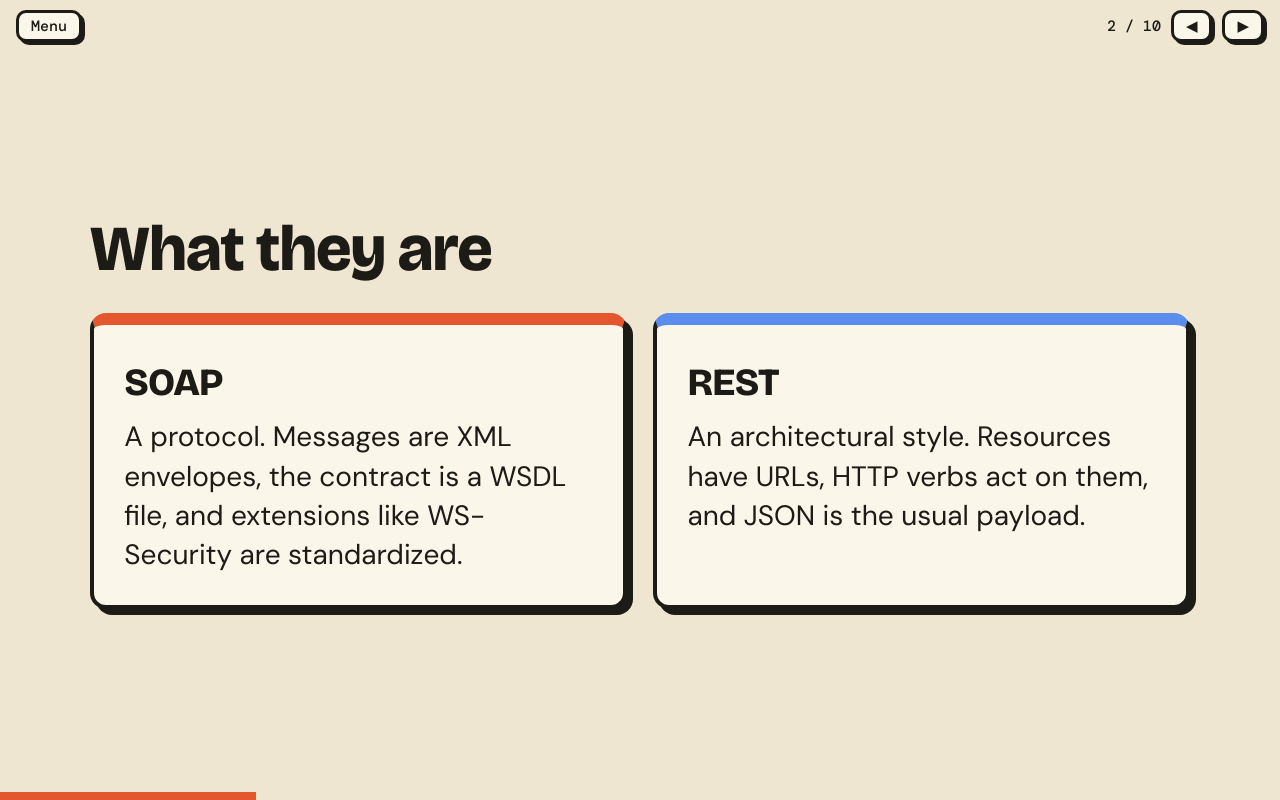
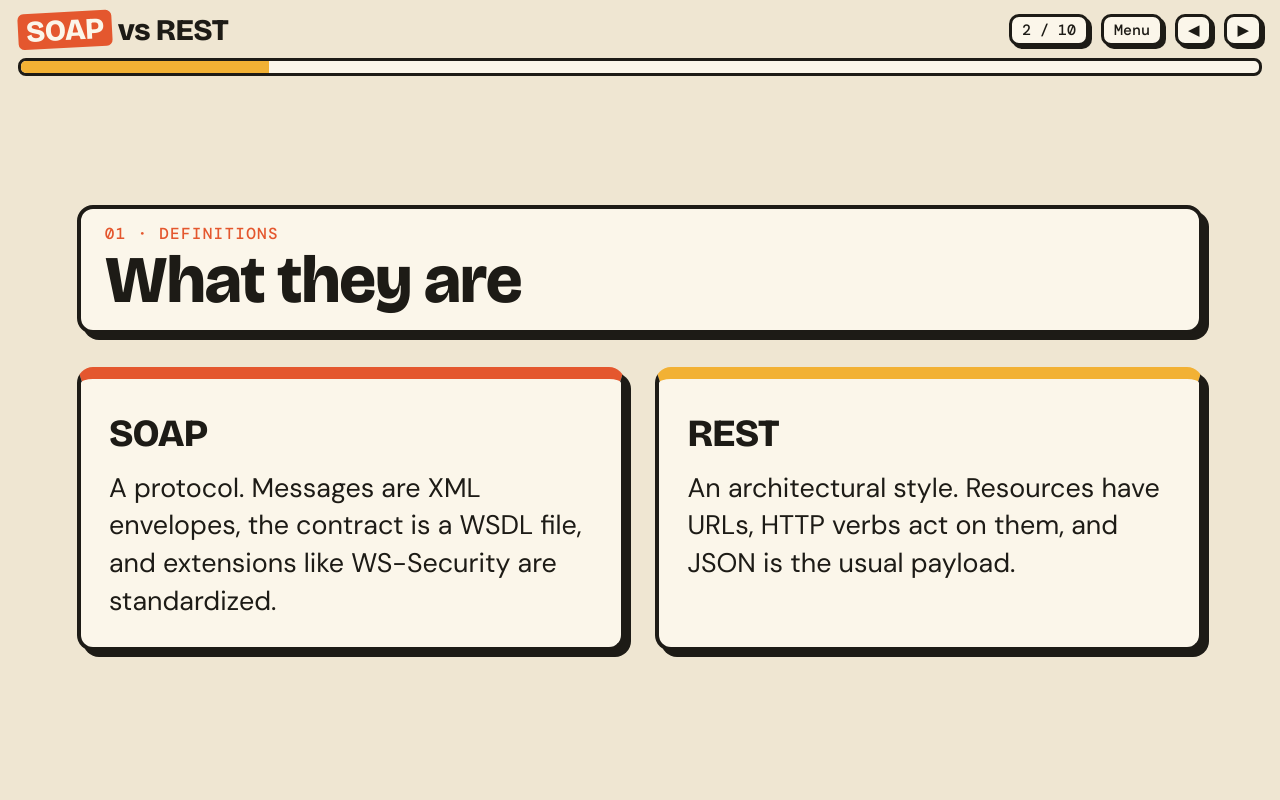
Before and after one commit to alcoholic-lain/packet-run, a plain HTML site: page presentation.html in a window 1280 px wide. Both pictures are taken after a click on the button "Next". Drawn offline with nearby package versions, Linux system fonts and the light colour scheme.

```diff
--- a/presentation.html
+++ b/presentation.html
@@ -1,61 +1,63 @@
 <!DOCTYPE html><html lang="en"><head><meta charset="utf-8"><meta name="viewport" content="width=device-width, initial-scale=1, viewport-fit=cover"><link rel="stylesheet" href="https://fonts.googleapis.com/css2?family=Bricolage+Grotesque:wght@600;800&family=DM+Mono:wght@500&family=DM+Sans:wght@400;600&display=swap"><title>SOAP vs REST: presentation</title>
 <style>
-:root{--bg:#EFE6D2;--ink:#1D1B16;--panel:#FBF6EA;--red:#E4572E;--gold:#F2B134;--blue:#5B8DEF;--sh:#1D1B16;box-sizing:border-box;color-scheme:light}
+:root{--bg:#EFE6D2;--ink:#1D1B16;--panel:#FBF6EA;--red:#E4572E;--gold:#F2B134;--sh:#1D1B16;box-sizing:border-box;color-scheme:light}
 @media (prefers-color-scheme:dark){:root:not([data-theme="light"]){--bg:#1B1914;--ink:#F3EAD6;--panel:#27241C;--sh:#000;color-scheme:dark}}
 :root[data-theme="dark"]{--bg:#1B1914;--ink:#F3EAD6;--panel:#27241C;--sh:#000;color-scheme:dark}
 html,body{height:100%;margin:0}
-body{background:var(--bg);color:var(--ink);font:400 clamp(17px,2.2vw,28px)/1.4 "DM Sans",system-ui,sans-serif;overflow:hidden}
+body{background:var(--bg);color:var(--ink);font:400 clamp(17px,2.1vw,27px)/1.4 "DM Sans",system-ui,sans-serif;overflow:hidden}
 h1,h2,h3{font-family:"Bricolage Grotesque","Arial Black",sans-serif;font-weight:800;margin:0;letter-spacing:-.02em}
-.top{position:fixed;top:0;left:0;right:0;z-index:5;display:flex;align-items:center;gap:10px;padding:calc(10px + env(safe-area-inset-top,0px)) 16px 10px}
-.ib{font:500 15px "DM Mono",monospace;background:var(--panel);color:var(--ink);border:3px solid var(--ink);border-radius:10px;padding:3px 12px;box-shadow:3px 3px 0 var(--sh);cursor:pointer;text-decoration:none}
-.top .sp{flex:1}.ct{font:500 15px "DM Mono",monospace}
-.pg{position:fixed;left:0;bottom:0;height:8px;background:var(--red);width:0;transition:width .3s;z-index:5}
-.s{position:absolute;inset:0;display:none;flex-direction:column;justify-content:center;gap:clamp(14px,2.4vw,32px);padding:calc(64px + env(safe-area-inset-top,0px)) clamp(20px,7vw,110px) 40px;overflow:auto}
-.s.on{display:flex;animation:in .35s ease-out}@keyframes in{from{opacity:0;transform:translateY(14px)}}
-.s.dk{background:var(--ink);color:#F3EAD6}.s.dk h2{color:var(--gold)}
-h1{font-size:clamp(46px,11vw,140px);line-height:.95}h1 span{background:var(--red);color:#FBF6EA;padding:0 .12em;border-radius:.1em;display:inline-block;transform:rotate(-2deg)}
-h2{font-size:clamp(30px,5vw,68px);line-height:1.05}h3{font-size:clamp(22px,3vw,40px);margin-bottom:8px}
-.lead{font-size:clamp(20px,3vw,40px);color:var(--gold);margin:0}.small{font:500 clamp(14px,1.6vw,20px) "DM Mono",monospace;opacity:.8}
-.cols{display:grid;grid-template-columns:repeat(auto-fit,minmax(min(100%,260px),1fr));gap:clamp(14px,2vw,28px)}
-.card{background:var(--panel);border:4px solid var(--ink);border-radius:16px;padding:clamp(16px,2.4vw,32px);box-shadow:6px 6px 0 var(--sh);border-top:12px solid var(--red)}
-.card.b{border-top-color:var(--blue)}.card.g{border-top-color:var(--gold)}.card p,.card ul{margin:0}.card ul{padding-left:1.1em}.card li{margin:6px 0}
-table{width:100%;border-collapse:separate;border-spacing:0;font-size:clamp(14px,2vw,26px);border:4px solid var(--ink);border-radius:14px;overflow:hidden;background:var(--panel);box-shadow:6px 6px 0 var(--sh)}
-th{background:var(--ink);color:var(--bg);text-align:left;padding:.5em .8em}td{padding:.5em .8em;border-top:2px solid var(--ink)}td:first-child{font-weight:600;white-space:nowrap}
-pre{margin:0 0 12px;padding:clamp(12px,1.6vw,22px);border-radius:12px;background:var(--ink);color:#F3EAD6;font:500 clamp(12px,1.7vw,22px)/1.45 "DM Mono",monospace;overflow:auto}
-.card .cap{font-size:.8em;margin:0}
-.go{display:inline-block;align-self:flex-start;font:800 clamp(18px,2.4vw,28px) "Bricolage Grotesque",sans-serif;background:var(--gold);color:#1D1B16;border:4px solid #F3EAD6;border-radius:12px;padding:10px 26px;text-decoration:none;box-shadow:5px 5px 0 #000}
+.top{position:fixed;top:0;left:0;right:0;z-index:5;padding:calc(12px + env(safe-area-inset-top,0px)) 18px 0}
+.bar{display:flex;align-items:center;gap:12px}.bar .sp{flex:1}
+.logo{font:800 clamp(20px,2.4vw,30px) "Bricolage Grotesque",sans-serif;letter-spacing:-.02em;margin-right:auto}.logo span{background:var(--red);color:#FBF6EA;padding:0 8px;border-radius:6px;display:inline-block;transform:rotate(-3deg)}
+.chip,.ib{font:500 15px "DM Mono",monospace;background:var(--panel);color:var(--ink);border:3px solid var(--ink);border-radius:10px;padding:3px 10px;box-shadow:3px 3px 0 var(--sh);text-decoration:none}
+.ib{cursor:pointer}.ib:active{transform:translate(2px,2px);box-shadow:1px 1px 0 var(--sh)}
+.prog{height:12px;border:3px solid var(--ink);border-radius:8px;margin:10px 0 0;background:var(--panel);overflow:hidden}.prog i{display:block;height:100%;width:0;background:var(--gold);transition:width .4s}
+.s{position:absolute;inset:0;display:none;flex-direction:column;justify-content:center;gap:clamp(16px,2.6vw,34px);padding:calc(92px + env(safe-area-inset-top,0px)) clamp(20px,6vw,100px) 36px;overflow:auto}
+.s.on{display:flex;animation:in .3s ease-out}@keyframes in{from{opacity:0;transform:translateY(12px)}}
+.t{background:var(--panel);border:4px solid var(--ink);border-radius:16px;box-shadow:6px 6px 0 var(--sh);padding:14px 24px}
+.t i{display:block;font:500 clamp(12px,1.4vw,16px) "DM Mono",monospace;text-transform:uppercase;letter-spacing:.08em;color:var(--red);font-style:normal}
+h2{font-size:clamp(32px,5.2vw,72px);line-height:1.05;margin-top:2px}h3{font-size:clamp(22px,3vw,40px);margin-bottom:8px}
+.cols{display:grid;grid-template-columns:repeat(auto-fit,minmax(min(100%,260px),1fr));gap:clamp(16px,2.4vw,32px)}
+.c{background:var(--panel);border:4px solid var(--ink);border-radius:16px;box-shadow:6px 6px 0 var(--sh);border-top:12px solid var(--red);padding:clamp(16px,2.2vw,30px)}
+.c.g{border-top-color:var(--gold)}.c p,.c ul{margin:0}.c ul{padding-left:1.1em}.c li{margin:6px 0}
+table{width:100%;border-collapse:separate;border-spacing:0;font-size:clamp(14px,1.9vw,26px);border:4px solid var(--ink);border-radius:14px;overflow:hidden;background:var(--panel);box-shadow:6px 6px 0 var(--sh)}
+th{text-align:left;background:#1D1B16;color:#F3EAD6;padding:.5em .9em}td{padding:.5em .9em;border-top:2px solid var(--ink)}td:first-child{font-weight:600;white-space:nowrap}
+pre{margin:0 0 12px;padding:clamp(12px,1.6vw,22px);border-radius:12px;background:#14120E;color:#F3EAD6;font:500 clamp(12px,1.6vw,21px)/1.45 "DM Mono",monospace;overflow:auto}
+.cap{font-size:.8em;margin:0}
+.s.dk{background:#1D1B16;color:#F3EAD6}
+h1{font-size:clamp(52px,12vw,150px);line-height:.95}h1 span{background:var(--red);color:#FBF6EA;padding:0 .12em;border-radius:.1em;display:inline-block;transform:rotate(-2deg)}
+.lead{font:800 clamp(22px,3.2vw,44px) "Bricolage Grotesque",sans-serif;color:var(--gold);margin:0}.mono{font:500 clamp(13px,1.6vw,19px) "DM Mono",monospace;opacity:.8;margin:0}
+.big{font:800 clamp(26px,4.6vw,64px)/1.12 "Bricolage Grotesque",sans-serif;margin:0;letter-spacing:-.02em}.big em{font-style:normal;color:var(--gold)}
+.go{align-self:flex-start;font:800 clamp(18px,2.4vw,28px) "Bricolage Grotesque",sans-serif;background:var(--gold);color:#1D1B16;border:4px solid #F3EAD6;border-radius:12px;padding:10px 26px;text-decoration:none;box-shadow:5px 5px 0 #000}
 </style></head><body>
-<div class="top"><a class="ib" href="./">Menu</a><span class="sp"></span><span class="ct" id="ct"></span><button class="ib" id="pv" aria-label="Previous">◀</button><button class="ib" id="nx" aria-label="Next">▶</button></div>
-<div class="pg" id="pg"></div>
-<section class="s dk"><h1><span>SOAP</span> vs REST</h1><p class="lead">Two ways to build web APIs</p><p class="small">Ahmed Ridha LAZHARI · 3IA5</p></section>
-<section class="s"><h2>What they are</h2><div class="cols"><div class="card"><h3>SOAP</h3><p>A protocol. Messages are XML envelopes, the contract is a WSDL file, and extensions like WS-Security are standardized.</p></div><div class="card b"><h3>REST</h3><p>An architectural style. Resources have URLs, HTTP verbs act on them, and JSON is the usual payload.</p></div></div></section>
-<section class="s"><h2>Key terms</h2><table><tr><th>Term</th><th>Meaning</th></tr><tr><td>SOAP envelope</td><td>The XML wrapper holding a message’s header and body</td></tr><tr><td>WSDL</td><td>XML file describing a SOAP service’s operations and types</td></tr><tr><td>Resource</td><td>A thing an API exposes, identified by a URL</td></tr><tr><td>Stateless</td><td>Each request carries all the context the server needs</td></tr><tr><td>OpenAPI</td><td>A spec format for describing REST endpoints</td></tr><tr><td>Idempotent</td><td>Repeating a call has the same effect as making it once</td></tr></table></section>
-<section class="s"><h2>Side by side</h2><table><tr><th>Aspect</th><th>SOAP</th><th>REST</th></tr><tr><td>Format</td><td>XML only</td><td>JSON, XML, others</td></tr><tr><td>Contract</td><td>WSDL, required</td><td>OpenAPI, optional</td></tr><tr><td>Transport</td><td>HTTP, SMTP, others</td><td>HTTP</td></tr><tr><td>Caching</td><td>Limited</td><td>Built into HTTP</td></tr><tr><td>Security</td><td>WS-Security</td><td>HTTPS, OAuth</td></tr><tr><td>Errors</td><td>Fault element</td><td>HTTP status codes</td></tr></table></section>
-<section class="s"><h2>Same request, two styles</h2><div class="cols"><div class="card"><h3>SOAP</h3><pre>POST /UserService
+<div class="top"><div class="bar"><div class="logo"><span>SOAP</span> vs REST</div><span class="chip" id="ct"></span><a class="ib" href="./">Menu</a><button class="ib" id="pv" aria-label="Previous">◀</button><button class="ib" id="nx" aria-label="Next">▶</button></div><div class="prog"><i id="pg"></i></div></div>
+<section class="s dk"><h1><span>SOAP</span> vs REST</h1><p class="lead">Two ways to build web APIs</p><p class="mono">Ahmed Ridha LAZHARI · 3IA5</p></section>
+<section class="s"><div class="t"><i>01 · Definitions</i><h2>What they are</h2></div><div class="cols"><div class="c"><h3>SOAP</h3><p>A protocol. Messages are XML envelopes, the contract is a WSDL file, and extensions like WS-Security are standardized.</p></div><div class="c g"><h3>REST</h3><p>An architectural style. Resources have URLs, HTTP verbs act on them, and JSON is the usual payload.</p></div></div></section>
+<section class="s"><div class="t"><i>02 · Vocabulary</i><h2>Key terms</h2></div><table><tr><th>Term</th><th>Meaning</th></tr><tr><td>SOAP envelope</td><td>The XML wrapper holding a message’s header and body</td></tr><tr><td>WSDL</td><td>XML file describing a SOAP service’s operations and types</td></tr><tr><td>Resource</td><td>A thing an API exposes, identified by a URL</td></tr><tr><td>Stateless</td><td>Each request carries all the context the server needs</td></tr><tr><td>OpenAPI</td><td>A spec format for describing REST endpoints</td></tr><tr><td>Idempotent</td><td>Repeating a call has the same effect as making it once</td></tr></table></section>
+<section class="s"><div class="t"><i>03 · Comparison</i><h2>Side by side</h2></div><table><tr><th>Aspect</th><th>SOAP</th><th>REST</th></tr><tr><td>Format</td><td>XML only</td><td>JSON, XML, others</td></tr><tr><td>Contract</td><td>WSDL, required</td><td>OpenAPI, optional</td></tr><tr><td>Transport</td><td>HTTP, SMTP, others</td><td>HTTP</td></tr><tr><td>Caching</td><td>Limited</td><td>Built into HTTP</td></tr><tr><td>Security</td><td>WS-Security</td><td>HTTPS, OAuth</td></tr><tr><td>Errors</td><td>Fault element</td><td>HTTP status codes</td></tr></table></section>
+<section class="s"><div class="t"><i>04 · In code</i><h2>Same request, two styles</h2></div><div class="cols"><div class="c"><h3>SOAP</h3><pre>POST /UserService
 &lt;soap:Envelope&gt;
   &lt;soap:Body&gt;
     &lt;GetUser&gt;
       &lt;id&gt;42&lt;/id&gt;
     &lt;/GetUser&gt;
   &lt;/soap:Body&gt;
-&lt;/soap:Envelope&gt;</pre><p class="cap">One endpoint. The operation lives inside an XML envelope.</p></div><div class="card b"><h3>REST</h3><pre>GET /users/42
+&lt;/soap:Envelope&gt;</pre><p class="cap">One endpoint. The operation lives inside an XML envelope.</p></div><div class="c g"><h3>REST</h3><pre>GET /users/42
 Accept: application/json</pre><p class="cap">The URL names the resource. The HTTP verb is the action.</p></div></div></section>
-<section class="s"><h2>Same failure, two styles</h2><div class="cols"><div class="card"><h3>SOAP</h3><pre>&lt;soap:Fault&gt;
+<section class="s"><div class="t"><i>05 · In code</i><h2>Same failure, two styles</h2></div><div class="cols"><div class="c"><h3>SOAP</h3><pre>&lt;soap:Fault&gt;
   &lt;faultcode&gt;soap:Client&lt;/faultcode&gt;
   &lt;faultstring&gt;User not found
   &lt;/faultstring&gt;
-&lt;/soap:Fault&gt;</pre><p class="cap">Errors travel in a Fault element inside the message.</p></div><div class="card b"><h3>REST</h3><pre>HTTP/1.1 404 Not Found
+&lt;/soap:Fault&gt;</pre><p class="cap">Errors travel in a Fault element inside the message.</p></div><div class="c g"><h3>REST</h3><pre>HTTP/1.1 404 Not Found
 
 { "error": "User not found" }</pre><p class="cap">The HTTP status code carries the outcome.</p></div></div></section>
-<section class="s"><h2>Choose SOAP when</h2><div class="cols"><div class="card"><h3>Strict contracts</h3><p>Both sides need a formal, machine-checked interface.</p></div><div class="card"><h3>Built-in standards</h3><p>Message-level security and reliable messaging are required.</p></div><div class="card"><h3>Enterprise legacy</h3><p>Banks, telecoms and older systems already speak SOAP.</p></div></div></section>
-<section class="s"><h2>Choose REST when</h2><div class="cols"><div class="card b"><h3>Public APIs</h3><p>Easy to learn, test and call from any client.</p></div><div class="card b"><h3>Web and mobile</h3><p>Light JSON payloads and HTTP caching keep apps fast.</p></div><div class="card b"><h3>Fast iteration</h3><p>Loose contracts let teams evolve services quickly.</p></div></div></section>
-<section class="s"><h2>Things to avoid</h2><div class="cols"><div class="card"><h3>With SOAP</h3><ul><li>Choosing it for a simple public API</li><li>Hand-writing XML instead of generating clients from the WSDL</li><li>Changing the WSDL without versioning it</li></ul></div><div class="card b"><h3>With REST</h3><ul><li>Verbs in URLs, like /getUser</li><li>Returning 200 for errors instead of proper status codes</li><li>Storing session state on the server</li></ul></div></div></section>
-<section class="s dk"><h2>Takeaway</h2><p style="font:800 clamp(26px,4.6vw,64px)/1.15 'Bricolage Grotesque',sans-serif;margin:0">REST is the default. SOAP earns its place where formal contracts and built-in standards matter.</p><a class="go" href="game.html">Now race it: play Packet Run</a></section>
+<section class="s"><div class="t"><i>06 · SOAP</i><h2>Choose SOAP when</h2></div><div class="cols"><div class="c"><h3>Strict contracts</h3><p>Both sides need a formal, machine-checked interface.</p></div><div class="c"><h3>Built-in standards</h3><p>Message-level security and reliable messaging are required.</p></div><div class="c"><h3>Enterprise legacy</h3><p>Banks, telecoms and older systems already speak SOAP.</p></div></div></section>
+<section class="s"><div class="t"><i>07 · REST</i><h2>Choose REST when</h2></div><div class="cols"><div class="c g"><h3>Public APIs</h3><p>Easy to learn, test and call from any client.</p></div><div class="c g"><h3>Web and mobile</h3><p>Light JSON payloads and HTTP caching keep apps fast.</p></div><div class="c g"><h3>Fast iteration</h3><p>Loose contracts let teams evolve services quickly.</p></div></div></section>
+<section class="s"><div class="t"><i>08 · Pitfalls</i><h2>Things to avoid</h2></div><div class="cols"><div class="c"><h3>With SOAP</h3><ul><li>Choosing it for a simple public API</li><li>Hand-writing XML instead of generating clients from the WSDL</li><li>Changing the WSDL without versioning it</li></ul></div><div class="c g"><h3>With REST</h3><ul><li>Verbs in URLs, like /getUser</li><li>Returning 200 for errors instead of proper status codes</li><li>Storing session state on the server</li></ul></div></div></section>
+<section class="s dk"><p class="big">REST is the default. <em>SOAP</em> earns its place where formal contracts and built-in standards matter.</p><a class="go" href="game.html">Now race it: play Packet Run</a></section>
 <script>
 var S=[].slice.call(document.querySelectorAll(".s")),i=0;
-function show(n){i=Math.max(0,Math.min(S.length-1,n));S.forEach(function(s,k){s.classList.toggle("on",k===i)});
-document.getElementById("ct").textContent=(i+1)+" / "+S.length;document.getElementById("pg").style.width=((i+1)/S.length*100)+"%";
-try{history.replaceState(null,"","#"+(i+1))}catch(e){}}
+function show(n){i=Math.max(0,Math.min(S.length-1,n));S.forEach(function(s,k){s.classList.toggle("on",k===i)});document.getElementById("ct").textContent=(i+1)+" / "+S.length;document.getElementById("pg").style.width=((i+1)/S.length*100)+"%";try{history.replaceState(null,"","#"+(i+1))}catch(e){}}
 document.getElementById("pv").onclick=function(){show(i-1)};document.getElementById("nx").onclick=function(){show(i+1)};
 addEventListener("keydown",function(e){var k=e.key;if(k==="ArrowRight"||k==="PageDown"||k===" "){show(i+1);e.preventDefault()}else if(k==="ArrowLeft"||k==="PageUp"){show(i-1);e.preventDefault()}else if(k==="Home")show(0);else if(k==="End")show(S.length-1);else if(k==="f"||k==="F"){document.fullscreenElement?document.exitFullscreen():document.documentElement.requestFullscreen&&document.documentElement.requestFullscreen()}});
 var tx=null;addEventListener("touchstart",function(e){tx=e.touches[0].clientX});addEventListener("touchend",function(e){if(tx===null)return;var d=e.changedTouches[0].clientX-tx;if(Math.abs(d)>60)show(i+(d<0?1:-1));tx=null});
```
